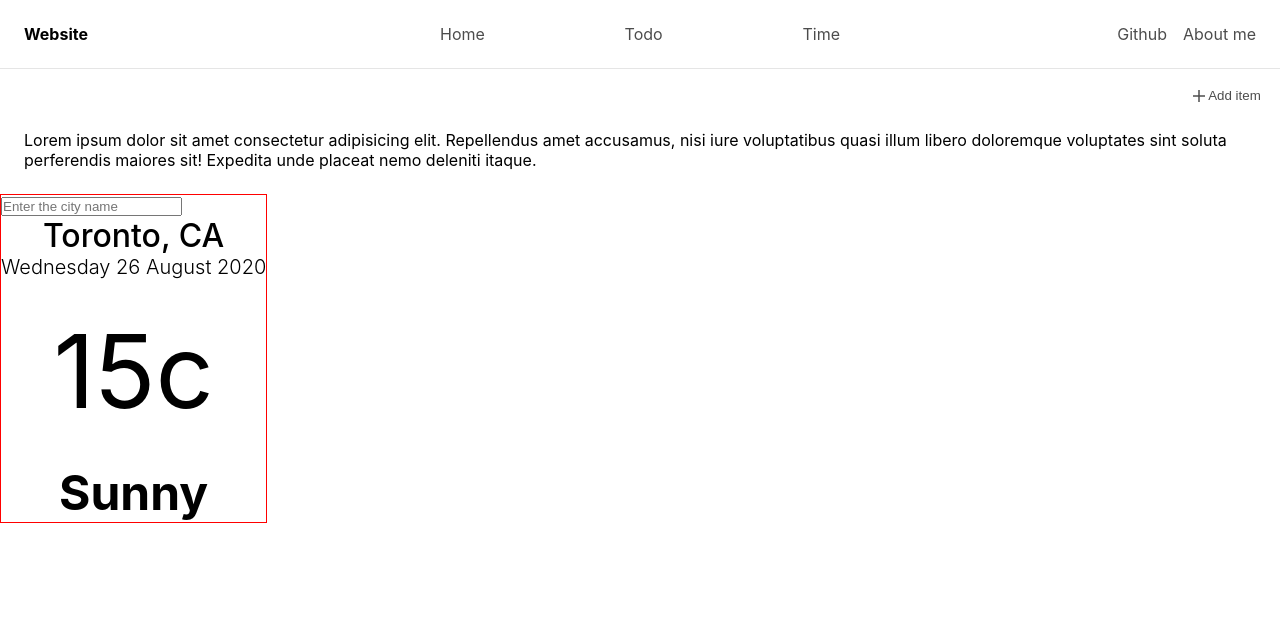
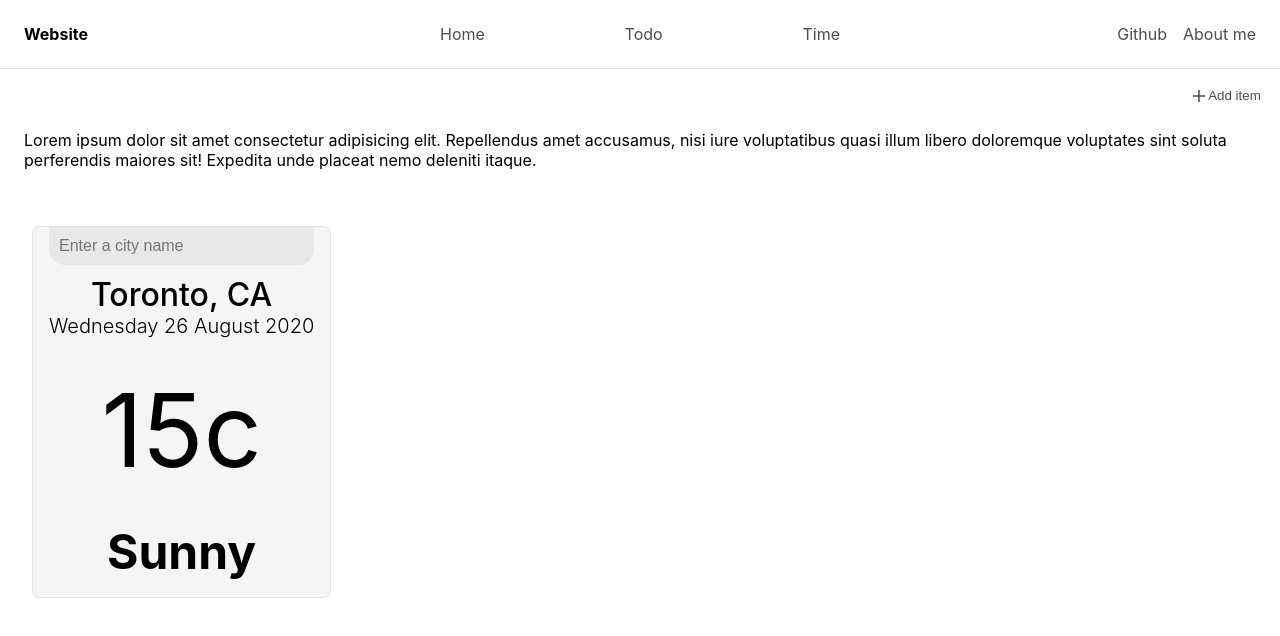
Before and after one commit to feiyangfan/my-task-management, a React (Create React App) app in the folder frontend/: page / in a window 1280 px wide. Shown: the top 636 px of the page. Built offline with nearby package versions, Linux system fonts and the light colour scheme.

Commit message:
weather card desgin is finished

```diff
--- a/frontend/src/components/home/Home.css
+++ b/frontend/src/components/home/Home.css
@@ -1,8 +1,11 @@
 .home {
+  padding: 2rem 2rem;
   display: flex;
   flex-direction: row;
 }
 
 .home-card {
-  border: 1px solid red;
+  border-radius: 8px 8px 8px 8px;
+  border: 1px solid rgba(220, 220, 220, 0.7);
+  background-color: rgba(220, 220, 220, 0.3);
 }
--- a/frontend/src/components/home/Weather.css
+++ b/frontend/src/components/home/Weather.css
@@ -1,5 +1,32 @@
 .weather-card {
-  border-bottom: 2px sold aqua;
+  padding: 1rem;
+}
+
+.search-box {
+  display: flex;
+  width: 100%;
+  margin: 0 0 10px;
+}
+
+.search-box .search-bar {
+  display: block;
+  padding: 10px;
+  width: 100%;
+  justify-items: center;
+  appearance: none;
+  background: none;
+  border: none;
+  outline: none;
+
+  background-color: rgba(220, 220, 220, 0.5);
+  border-radius: 0px 0px 16px 16px;
+  margin-top: -1rem;
+  color: #313131;
+  font-size: 16px;
+}
+
+.search-box .search-bar:focus {
+  background-color: rgba(220, 220, 220, 0.7);
 }
 
 .location-box .location {
--- a/frontend/src/components/home/Weather.js
+++ b/frontend/src/components/home/Weather.js
@@ -61,7 +61,7 @@ const Weather = () => {
           <input
             type="text"
             className="search-bar"
-            placeholder="Enter the city name"
+            placeholder="Enter a city name"
             onChange={(e) => setQuery(e.target.value)}
             onKeyPress={search}
           />
```
